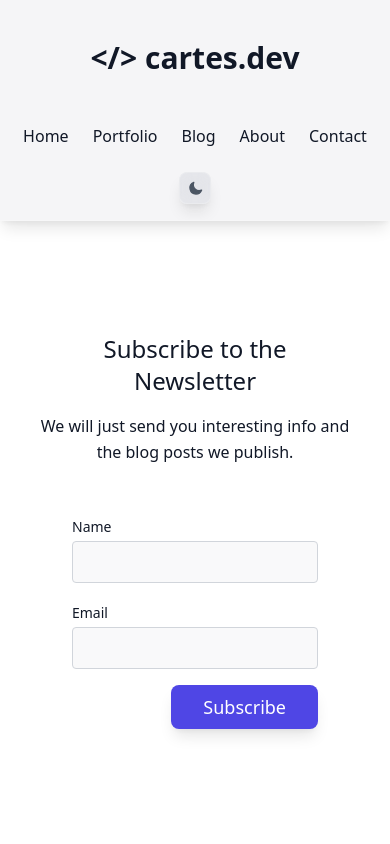
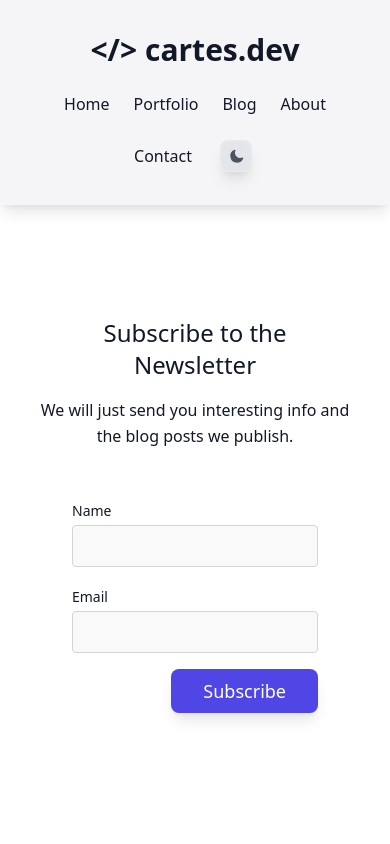
Before and after one commit to alfonsocartes/cartes_dev, a Next.js app: page / in a window 390 px wide. Shown: the top 844 px of the page. Built offline with nearby package versions, Linux system fonts and the light colour scheme.

Commit message:
Fix Header padding responsive

```diff
--- a/components/layout/header.js
+++ b/components/layout/header.js
@@ -6,8 +6,8 @@ import NavBar from "./NavBar";
 export default function Header() {
   return (
     <header className="frosted bg-opacity-40 border-white border-opacity-20 border-b shadow-lg bg-gray-200 dark:bg-transparent sticky top-0 z-10 mb-4">
-      <div className="container mx-auto flex flex-wrap flex-col md:flex-row items-center">
-        <div className="text-3xl p-10 font-bold">
+      <div className="container mx-auto flex flex-wrap flex-col md:flex-row items-center p-8 pb-4">
+        <div className="text-3xl font-bold pb-4">
           <Link href="/">
             <Logo />
           </Link>
```
